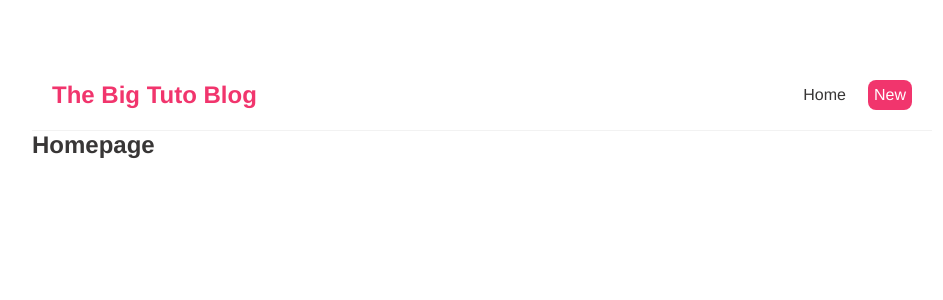
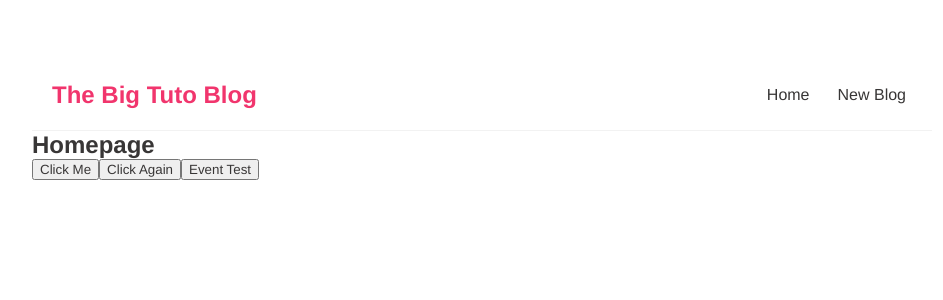
Before and after one commit to gabusdev/Simple-blog, a React (Create React App) app: page / in a window 1280 px wide. Shown: the top 300 px of the page, without its empty margins (158-1101 px from the left). Built offline with nearby package versions, Linux system fonts and the light colour scheme.

Commit message:
Probado el tema de los eventos en los botones de Home

```diff
--- a/src/Home.tsx
+++ b/src/Home.tsx
@@ -1,11 +1,27 @@
-import { FunctionComponent } from "react";
+import { FunctionComponent, MouseEvent } from "react";
 
 interface HomeProps {}
+
+const handleClick = () => {
+  console.log("Hello World");
+};
+
+const handleAgain = (name: string) => {
+  console.log(`Hello Mr.${name}`);
+};
+
+const handleEventTest = (t: string, e: any) => {
+  console.log(`El valor de t es ${t} y\nLa un dato es: ${e.timeStamp}`);
+  console.log(typeof e);
+};
 
 const Home: FunctionComponent<HomeProps> = () => {
   return (
     <div className='home'>
       <h2>Homepage</h2>
+      <button onClick={handleClick}>Click Me</button>
+      <button onClick={() => handleAgain("John")}>Click Again</button>
+      <button onClick={(e) => handleEventTest("test", e)}>Event Test</button>
     </div>
   );
 };
--- a/src/Navbar.tsx
+++ b/src/Navbar.tsx
@@ -9,16 +9,7 @@ const Navbar: FunctionComponent<NavbarProps> = () => {
       <a className='links' href='/'>
         Home
       </a>
-      <a
-        href='/new'
-        style={{
-          color: "white",
-          backgroundColor: "#f1356d",
-          borderRadius: "8px",
-        }}
-      >
-        New
-      </a>
+      <a href='/new'>New Blog</a>
     </nav>
   );
 };
```
